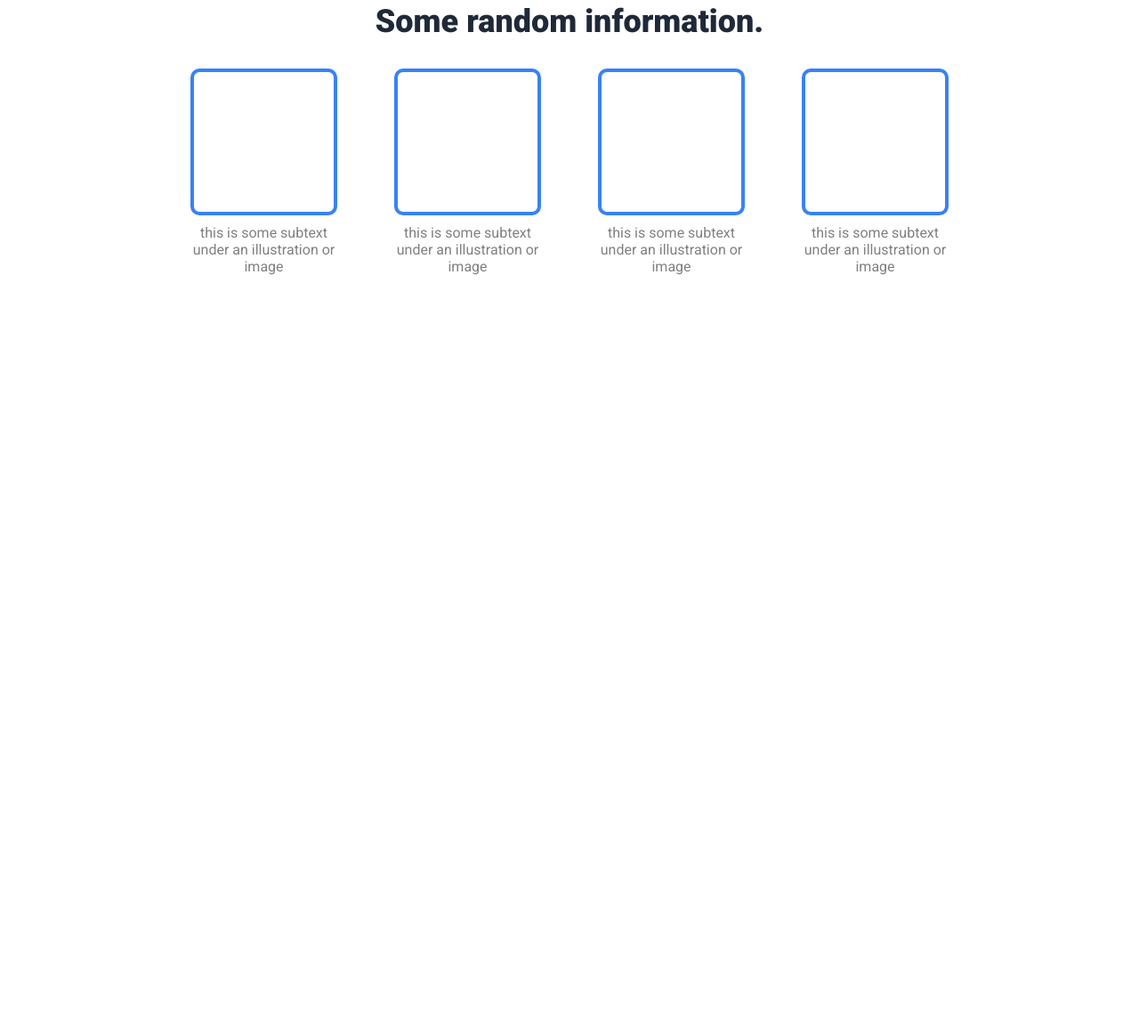
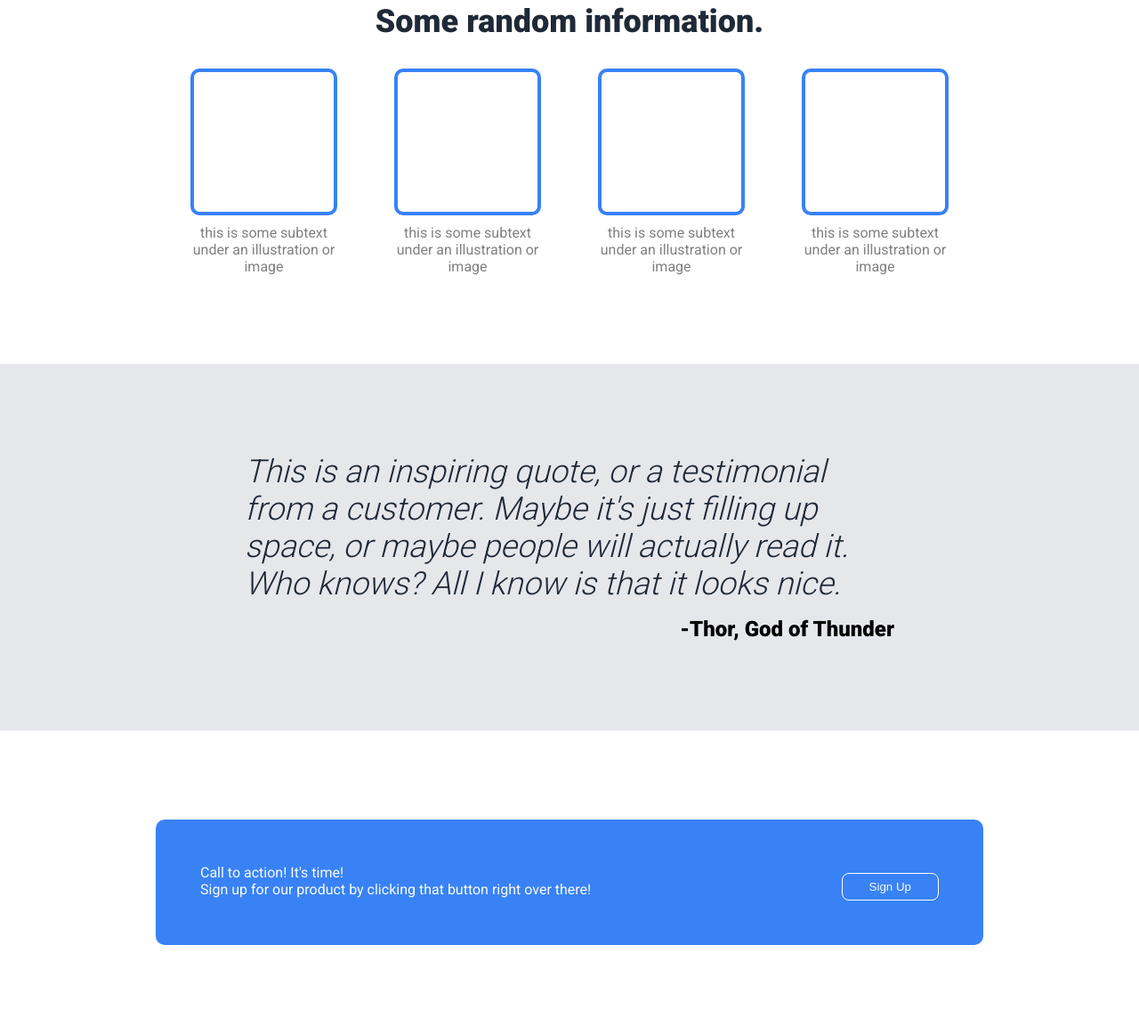
Before and after one commit to ornta/Landing-Page, a plain HTML site: page index.html in a window 1280 px wide. Shown: the part 698-1860 px from the top of the page at 89% size. Before the commit the page ends 1007 px from the top, so only its background shows below. Drawn offline with Linux system fonts and the light colour scheme.

Commit message:
update call to action section of page

```diff
--- a/index.html
+++ b/index.html
@@ -4,7 +4,10 @@
     <meta charset="UTF-8" />
     <meta name="viewport" content="width=device-width, initial-scale=1.0" />
 
-    <link href="https://fonts.googleapis.com/css2?family=Roboto:wght@400;700;900&display=swap" rel="stylesheet">
+    <link
+      href="https://fonts.googleapis.com/css2?family=Roboto:wght@100;300;400;700;900&display=swap"
+      rel="stylesheet"
+    />
 
     <link rel="stylesheet" href="styles.css" />
     <title>Landing Page</title>
@@ -40,7 +43,7 @@
       </div>
     </div>
 
-    <div class="root-padding info-section"></div>
+    <div class="info-section">
       <div class="root-padding info-top">
         <p class="section-2-top-text">Some random information.</p>
       </div>
@@ -78,5 +81,31 @@
           </div>
         </div>
       </div>
+    </div>
+
+    <div class="testimonial">
+      <div class="quote-wrapper">
+        <p class="quote">
+          This is an inspiring quote, or a testimonial from a customer. Maybe
+          it's just filling up space, or maybe people will actually read it. Who
+          knows? All I know is that it looks nice.
+        </p>
+        <p class="signature">-Thor, God of Thunder</p>
+      </div>
+    </div>
+
+    <div class="sign-up-section">
+      <div class="sign-up-flyer">
+        <div class="invitation">
+          <p class="call-to-action">Call to action! It's time!</p>
+          <p>
+            Sign up for our product by clicking that button right over there!
+          </p>
+        </div>
+        <div class="sign-up-button">
+          <button class="button-outline">Sign Up</button>
+        </div>
+      </div>
+    </div>
   </body>
 </html>
--- a/styles.css
+++ b/styles.css
@@ -77,10 +77,16 @@ ul {
 
 button {
     padding: 7px 30px;
+    border-radius: 8px;
+    margin-top: 10px;
     background-color: #3882F6;
     color: #F9FAF8;
-    border-radius: 8px;
-    margin-top: 10px;
+}
+
+button.button-outline {
+ background: transparent;
+ border: 1px solid white;
+ /* border-color: white; */
 }
 
 .one {
@@ -92,9 +98,7 @@ button {
 }
 
 .info-section {
-    display: flex;
-    flex-direction: column;
-    gap: 16px;
+    padding-bottom: 100px;
 }
 
 .info-top {
@@ -139,3 +143,43 @@ button {
     color: gray;
     text-align: center;
 }
+
+.testimonial {
+    background-color: #E5E7EB;
+    padding: 100px 275px;
+}
+
+.quote-wrapper {
+    display: flex;
+    flex-direction: column;
+    align-items: flex-end;
+}
+
+.quote {
+    font-size: 36px;
+    font-weight: 300;
+    color: #1F2937;
+    font-style: italic;
+    margin-bottom: 16px;
+}
+
+.signature {
+    font-size: 24px;
+    font-weight: 900;
+}
+
+.sign-up-section {
+    padding: 100px 175px;
+}
+
+.sign-up-flyer {
+    display: flex;
+    justify-content: space-between;
+    color: #F9FAF8;
+    padding: 50px;
+    background-color: #3882F6;
+    border-radius: 10px;
+}
+
+.bottom-button {
+}
```
Lines whose indentation alone changed are shown as unchanged.
